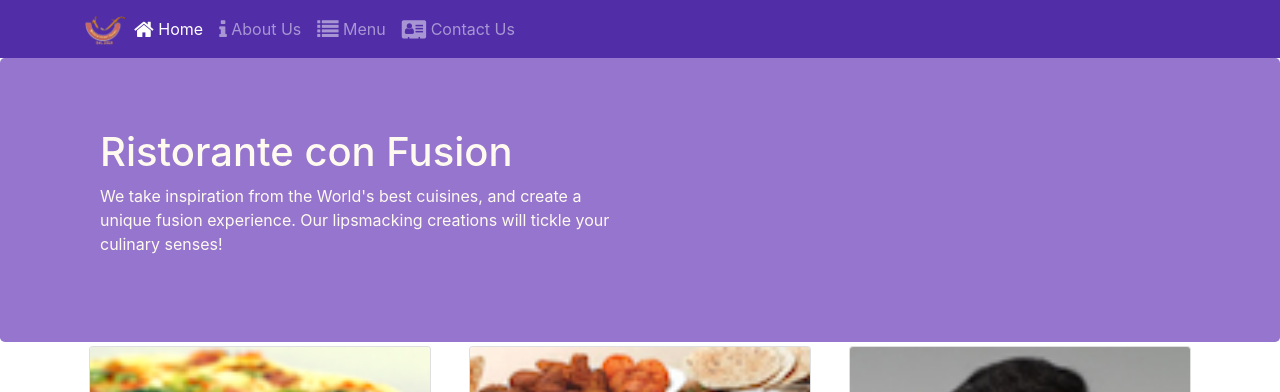
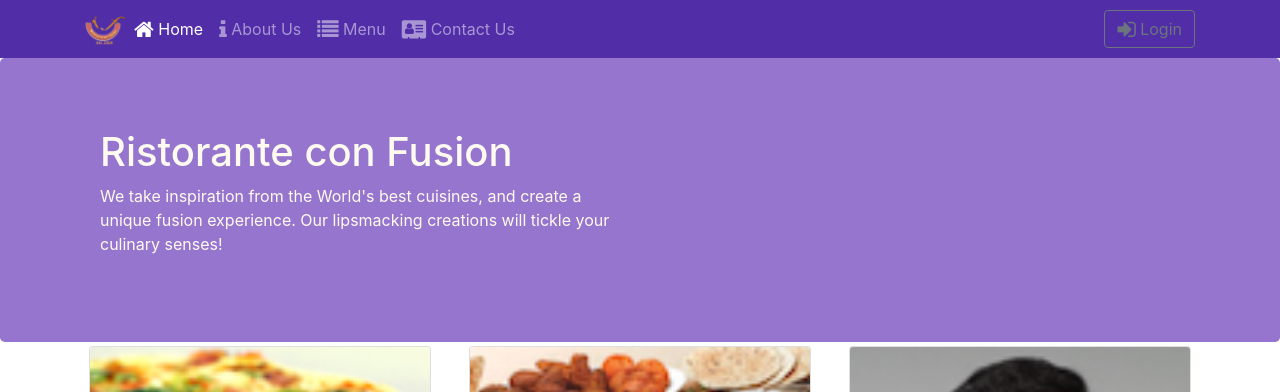
Before and after one commit to parthx9/REACT-Coursera, a React (Create React App) app: page /home in a window 1280 px wide. Shown: the top 392 px of the page. Built offline with nearby package versions, Linux system fonts and the light colour scheme.

Commit message:
Uncontrolled Forms (Login Modal added)

```diff
--- a/src/components/HeaderComponent.js
+++ b/src/components/HeaderComponent.js
@@ -1,5 +1,5 @@
 import React, { Component } from 'react';
-import { Nav, Navbar, NavbarBrand, NavbarToggler, Collapse, NavItem, Jumbotron } from 'reactstrap';
+import { Nav, Navbar, NavbarBrand, NavbarToggler, Collapse, NavItem, Jumbotron,Modal,Button, ModalHeader, ModalBody, Form, FormGroup, Label, Input } from 'reactstrap';
 import { NavLink } from 'react-router-dom';
 
 
@@ -8,9 +8,19 @@
         super(props);
 
         this.toggleNav = this.toggleNav.bind(this);
+        this.toggleModal = this.toggleModal.bind(this);
+        this.handleLogin =this.handleLogin.bind(this)
+
         this.state = {
-          isNavOpen: false
+          isNavOpen: false,
+          isModalOpen: false
         };
+      }
+
+      toggleModal(){
+        this.setState({
+            isModalOpen: !this.state.isModalOpen
+          });
       }
 
       toggleNav() {
@@ -19,9 +29,15 @@
         });
       }
 
+      handleLogin(event){
+          this.toggleModal();
+          alert('Username: ' + this.username.value + 'Password: ' + this.password.value );
+          event.preventDefault();
+      }
+
     render() {
         return(
-            <div>
+            <React.Fragment>
                 <Navbar dark expand="md">
                     <div className="container">
                         <NavbarToggler onClick={this.toggleNav} />
@@ -41,6 +57,13 @@
                                 <NavLink className="nav-link" to='/contactus'><span className="fa fa-address-card fa-lg"></span> Contact Us</NavLink>
                             </NavItem>
                             </Nav>
+                            <Nav className='ml-auto' navbar>
+                                <NavItem>
+                                    <Button outline onClick={this.toggleModal}>
+                                        <span className='fa fa-sign-in fa-lg'></span> Login
+                                    </Button>
+                                </NavItem>
+                            </Nav>
                         </Collapse>
                     </div>
                 </Navbar>
@@ -54,7 +77,32 @@
                         </div>
                     </div>
                 </Jumbotron>
-            </div>
+                <Modal isOpen={this.state.isModalOpen} toggle={this.toggleModal}>
+                    <ModalHeader toggle={this.toggleModal}>Login</ModalHeader>
+                    <ModalBody>
+                        <Form onSubmit={this.handleLogin}>
+                            <FormGroup>
+                                <Label htmlFor='username'>Username</Label>
+                                <Input type='text' name='username' id='username'
+                                innerRef ={(input)=>{this.username = input}} />
+                            </FormGroup>
+                            <FormGroup>
+                                <Label htmlFor='password'>Password</Label>
+                                <Input type='password' name='password' id='password'
+                                innerRef ={(input)=>{this.password = input}} />
+                            </FormGroup>
+                            <FormGroup check>
+                                <Label check>
+                                    <Input type="checkbox" name="remember"
+                                    innerRef={(input) => this.remember = input}  />
+                                    Remember me
+                                </Label>
+                            </FormGroup>
+                            <Button type="submit" value="submit" color="primary">Login</Button>
+                        </Form>
+                    </ModalBody>
+                </Modal>
+            </React.Fragment>
         );
     }
 }
```
